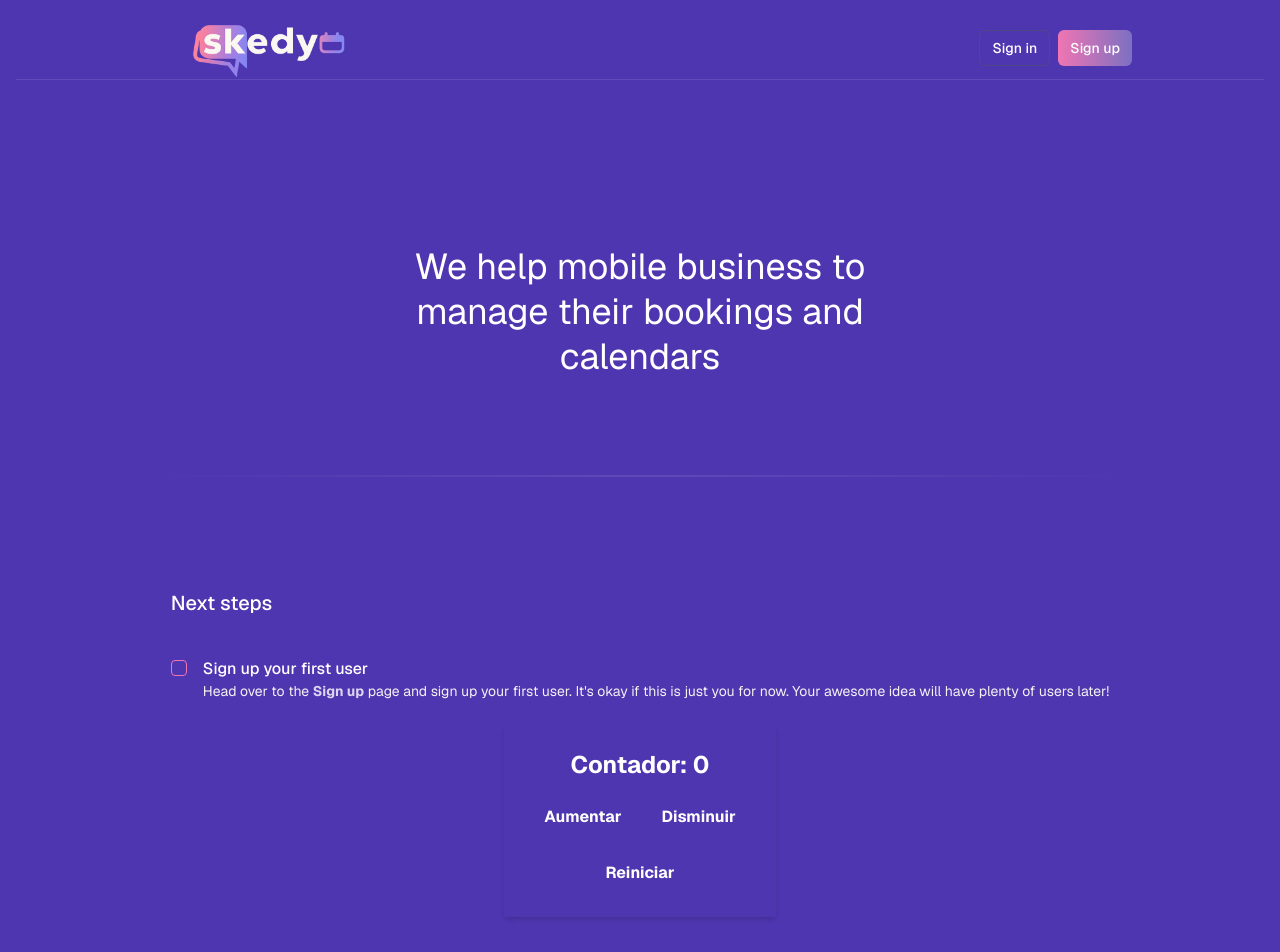
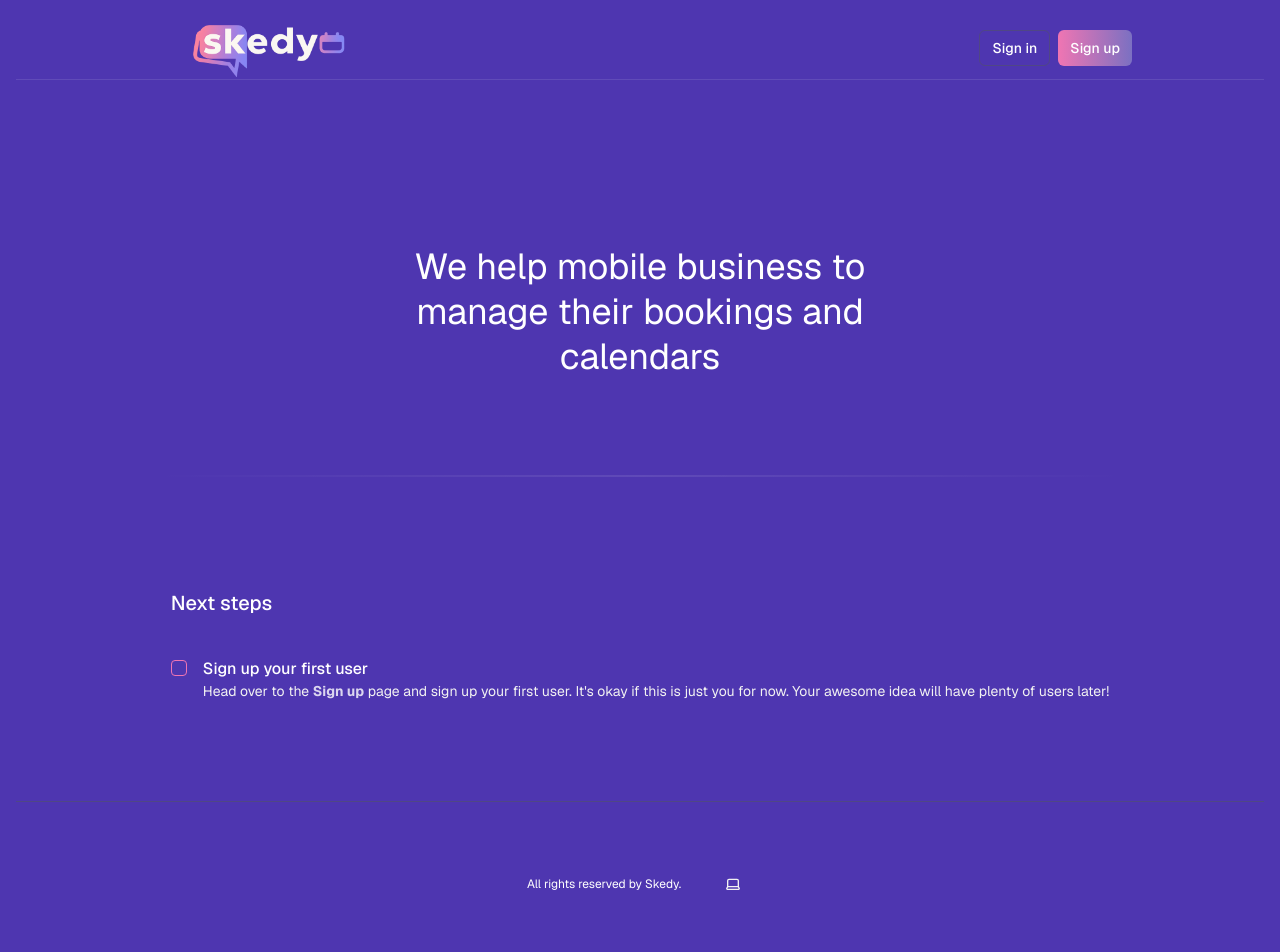
Before and after one commit to mesieou/simple_booking, a Next.js app: page / in a window 1280 px wide. Shown: the top 952 px of the page. Built offline with nearby package versions, Linux system fonts and the light colour scheme; no server answers.

Commit message:
Finalizando merge: resolviendo conflictos

```diff
--- a/app/page.tsx
+++ b/app/page.tsx
@@ -1,4 +1,3 @@
-import Contador from '../components/Contador';
 import Hero from "@/components/hero";
 import ConnectSupabaseSteps from "@/components/tutorial/connect-supabase-steps";
 import SignUpUserSteps from "@/components/tutorial/sign-up-user-steps";
@@ -11,7 +10,6 @@ export default async function Home() {
       <main className="flex-1 flex flex-col gap-6 px-4">
         <h2 className="font-medium text-xl mb-4">Next steps</h2>
         {hasEnvVars ? <SignUpUserSteps /> : <ConnectSupabaseSteps />}
-        <Contador />
       </main>
     </>
   );
--- a/components/Contador.jsx
+++ /dev/null
@@ -1,36 +0,0 @@
-"use client";
-
-import { useState } from 'react';
-
-export default function Contador() {
-  const [contador, setContador] = useState(0);
-
-  const aumentar = () => {
-    setContador(contador + 1);
-  };
-
-  const disminuir = () => {
-    setContador(contador - 1);
-  };
-
-  const reiniciar = () => {
-    setContador(0);
-  };
-
-  return (
-    <div className="flex flex-col items-center gap-4 p-6 bg-gray-100 rounded-xl shadow-md w-64 mx-auto mt-10">
-      <h1 className="text-2xl font-bold">Contador: {contador}</h1>
-      <div className="flex gap-2">
-        <button onClick={aumentar} className="bg-green-500 hover:bg-green-600 text-white font-bold py-2 px-4 rounded">
-          Aumentar
-        </button>
-        <button onClick={disminuir} className="bg-red-500 hover:bg-red-600 text-white font-bold py-2 px-4 rounded">
-          Disminuir
-        </button>
-      </div>
-      <button onClick={reiniciar} className="bg-blue-500 hover:bg-blue-600 text-white font-bold py-2 px-4 rounded mt-2">
-        Reiniciar
-      </button>
-    </div>
-  );
-}
```
